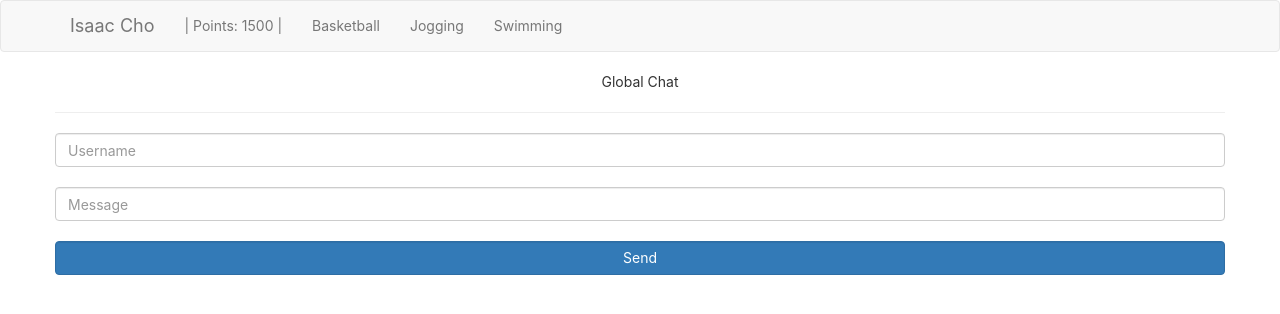
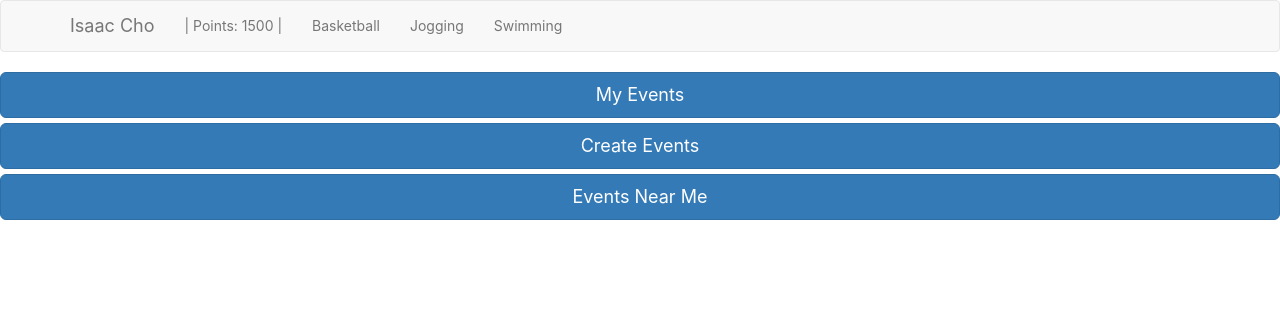
Before and after one commit to MykaCX/PlayUnit, a React (Create React App) app: page /Home in a window 1280 px wide. Shown: the top 314 px of the page. Built offline with nearby package versions, Linux system fonts and the light colour scheme.

Commit message:
rerouting fixed:

```diff
--- /dev/null
+++ b/src/Components/Events/Events.js
@@ -0,0 +1,22 @@
+import React from 'react';
+import { Button, NavBar } from 'react-bootstrap';
+import Navbar from 'react-bootstrap/lib/Navbar';
+
+
+const Events = () => {
+    return (
+        <div >
+            <Button bsStyle="primary" bsSize="large" block>
+                My Events
+        </Button>
+            <Button bsStyle="primary" bsSize="large" block onClick={() => alert('fuck you')}>
+                Create Events
+        </Button>
+            <Button bsStyle="primary" bsSize="large" block>
+                Events Near Me
+        </Button>
+        </div>
+    )
+}
+
+export default Events
--- a/src/Components/Home.js
+++ b/src/Components/Home.js
@@ -1,5 +1,6 @@
 import React, { Component } from 'react';
 import Profile from './Profile/Profile';
+import Events from './Events/Events';
 import Chat from './Chat/Chat';
 
 class Home extends Component {
@@ -7,7 +8,7 @@ class Home extends Component {
         return (
             <div className="Home">
                 <Profile />
-                <Chat />
+                <Events />
             </div>
         );
     }
```
Also changed, not shown: src/App.js (+5 -4 lines).
